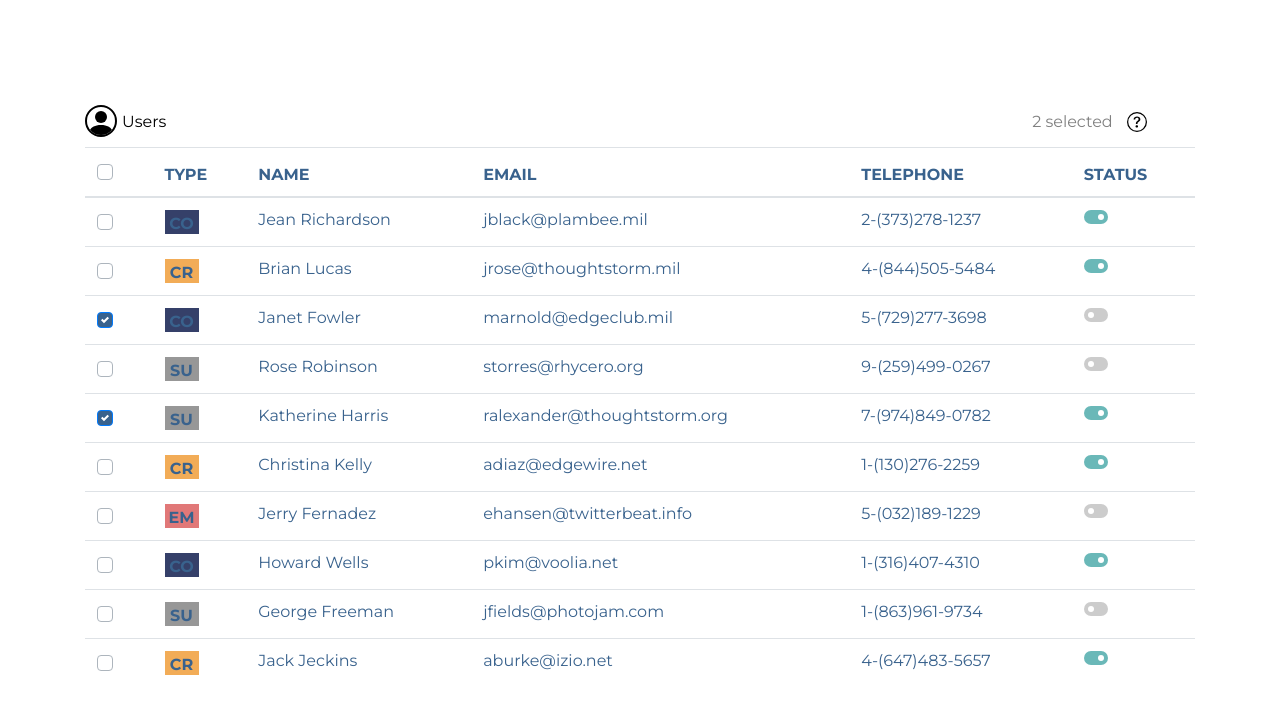
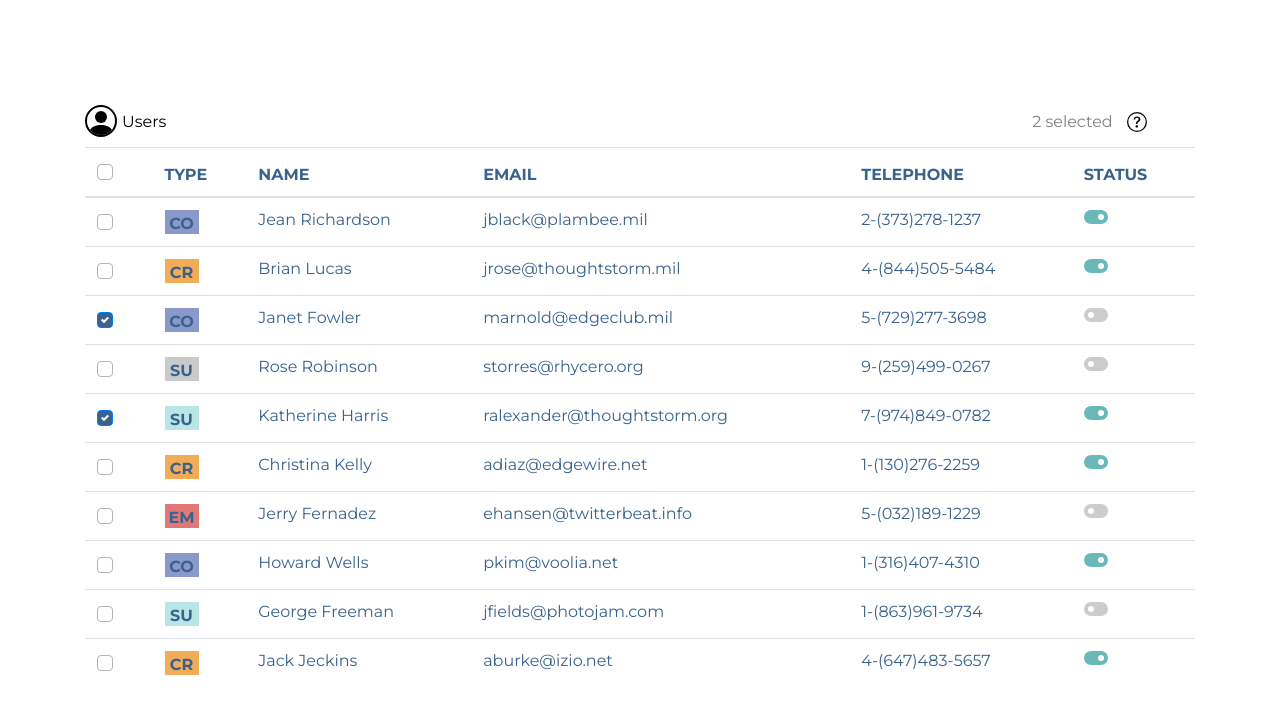
Before and after one commit to georgevgs/personal-projects, an Angular app in the folder Angular/coding-challenge/: page / in a window 1280 px wide. Shown: the top 714 px of the page. Built offline with nearby package versions, Linux system fonts and the light colour scheme.

Commit message:
css color correction

```diff
--- a/Angular/coding-challenge/src/app/app.component.css
+++ b/Angular/coding-challenge/src/app/app.component.css
@@ -127,7 +127,7 @@
   /* Text Boxes */
 
   .CO {
-    background-color: #354069;
+    background-color: #8A98CA;
     width: 34px;
     height: 24px;
     text-align: center;
@@ -143,7 +143,15 @@
   }
 
   .SU {
-    background-color: #979797;
+    background-color: #B9E5E5;
+    width: 34px;
+    height: 24px;
+    text-align: center;
+    padding-top: 4px;
+  }
+
+  .SUgrey {
+    background-color: #CACACA;
     width: 34px;
     height: 24px;
     text-align: center;
--- a/Angular/coding-challenge/src/app/app.component.html
+++ b/Angular/coding-challenge/src/app/app.component.html
@@ -99,7 +99,7 @@
           <label class="custom-control-label" for="tableDefaultCheck4"></label>
         </div>
       </th>
-      <th><div class="SU">SU</div></th>
+      <th><div class="SUgrey">SU</div></th>
       <td>Rose Robinson</td>
       <td>storres@rhycero.org</td>
       <td>9-(259)499-0267</td>
```
